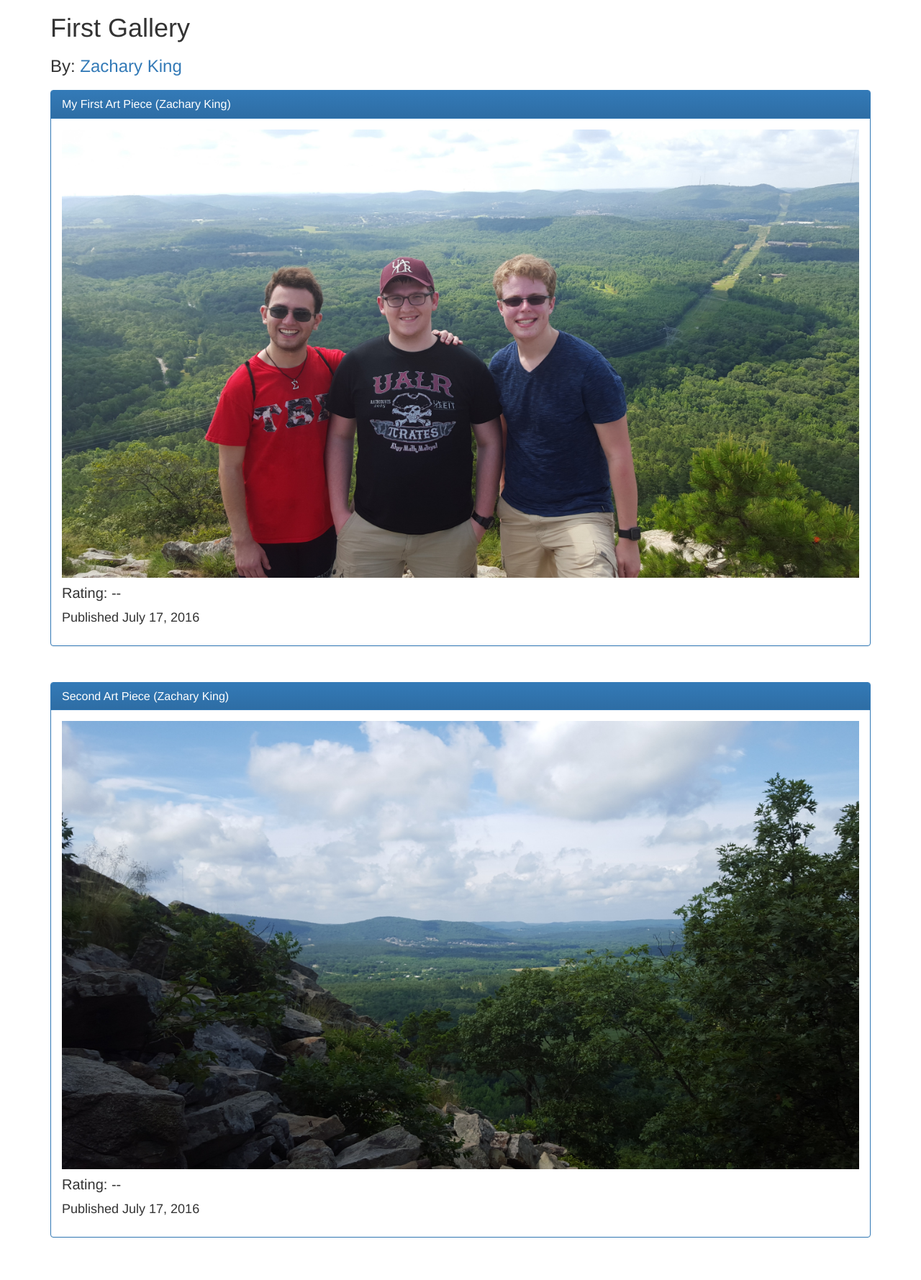
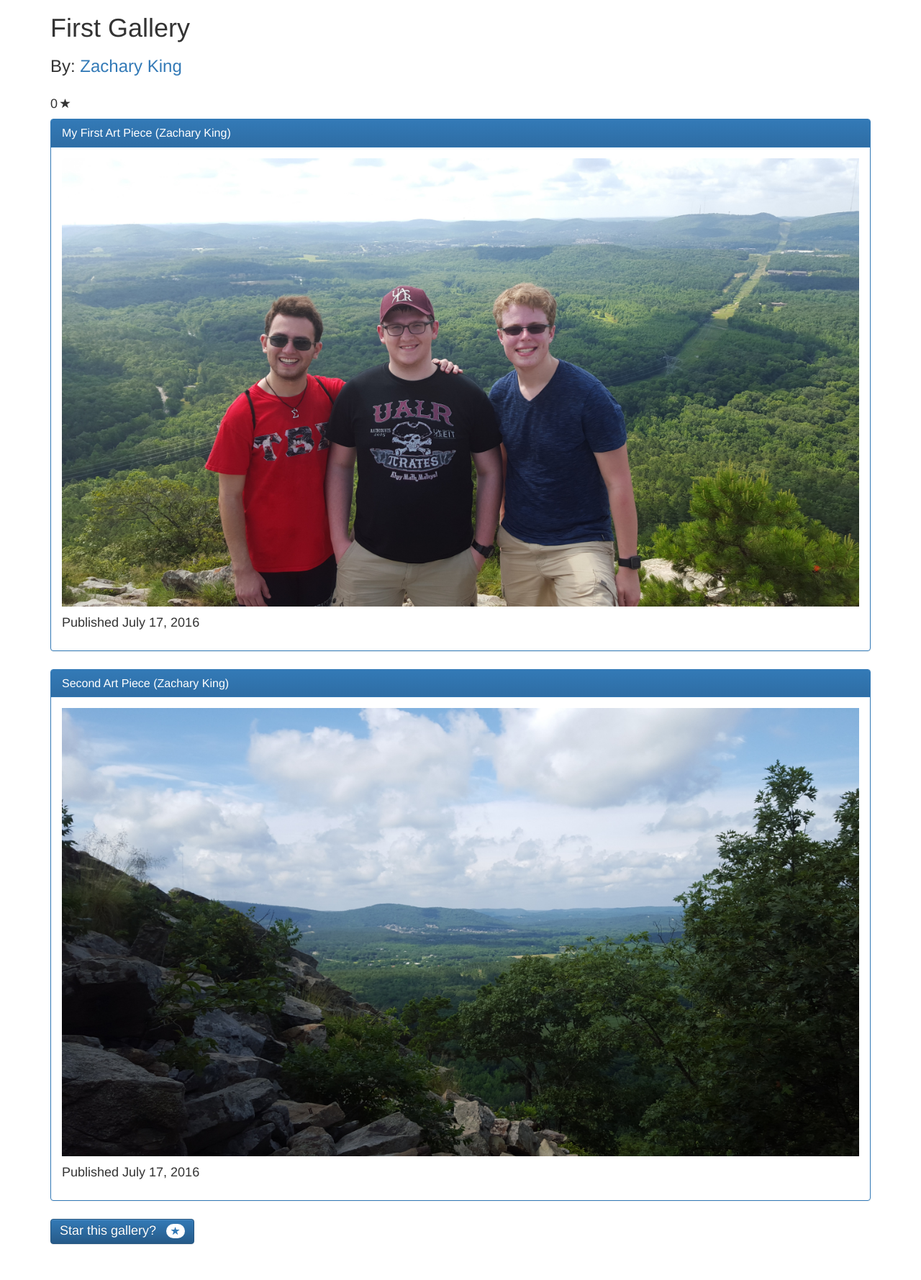
Before and after one commit to sgmoorthy/arts.io, a Django app: page /gallery/1/ in a window 1280 px wide. Shown: the part 51-1830 px from the top of the page at 72% size. Before the commit the page ends 1771 px from the top, so only its background shows below. Run offline with Django 3.2, Linux system fonts and the light colour scheme; data comes from the database, SQL or seed files in the repository; both versions use the stored data as it was before the commit; some libraries are stand-ins or nearby versions.

Commit message:
Switched to 'stars' system instead of 'rating'

```diff
--- a/gallery/showcase/admin.py
+++ b/gallery/showcase/admin.py
@@ -12,14 +12,14 @@ class ArtPieceInline(admin.TabularInline):
 class GalleryAdmin(admin.ModelAdmin):
     fieldsets = [
         ('Gallery Info', {'fields': ['name', 'artist', 'description', 'pub_date']}),
-        ('Gallery Rating', {'fields': ['rating', 'total_raters']})
+        ('Gallery Rating', {'fields': ['rating']})
     ]
     inlines = [ArtPieceInline]
     list_display = ('name', 'artist', 'rating')
     search_fields = ['name', 'artist', 'description']
 
     def get_readonly_fields(self, request, obj=None):
-        return ['rating', 'total_raters']
+        return ['rating']
 
 
 class ArtPieceAdmin(admin.ModelAdmin):
--- a/gallery/showcase/models.py
+++ b/gallery/showcase/models.py
@@ -12,8 +12,7 @@ class Gallery(models.Model):
     artist = models.CharField(max_length=100, default='')
     pub_date = models.DateField('date published', default=timezone.now)
     description = models.TextField(max_length=1000, default='')
-    rating = models.FloatField(default=0.0)
-    total_raters = models.IntegerField(default=0)
+    rating = models.IntegerField(default=0.0)
 
     def __str__(self):
         return self.name
--- a/gallery/showcase/static/showcase/style.css
+++ b/gallery/showcase/static/showcase/style.css
@@ -26,20 +26,21 @@
 }
 
 .gallery-item {
-  margin-bottom: 50px;
+  margin-bottom: 25px;
 }
 
 .gallery-rating {
   padding-top: 10px;
   vertical-align: middle;
-}
-
-.gallery-rating .badge {
-  margin-bottom: 6px;
+  padding-bottom: 10px;
 }
 
 .gallery-rating h4 {
   text-align: left;
+  display: inline;
+}
+
+.rate-form h4 {
   display: inline;
 }
 
@@ -51,3 +52,7 @@
 .navbar-brand {
   font-size: 25px;
 }
+
+body {
+  padding-bottom: 50px;
+}
--- a/gallery/showcase/templates/showcase/gallery.html
+++ b/gallery/showcase/templates/showcase/gallery.html
@@ -5,6 +5,11 @@
   <div class="gallery">
     <h1>{{ gallery.name }}</h1>
     <h3>By: <a href="#">{{ gallery.artist }}</a></h3>
+    <!-- Rating -->
+    <div class="gallery-rating">
+        <h4>{{ gallery.rating }}</h4>
+        <span class="glyphicon glyphicon-star" aria-hidden="true"></span>
+    </div>
 
     {% if gallery.description %}
       <div class="well">
@@ -24,23 +29,20 @@
           <a href="{% url 'showcase:art' image.id %}">
             <img src="{{ image.image.url }}" alt="{{ image.title }}" class="img-responsive"/>
           </a>
+          <p class="pub-date">Published {{ image.pub_date }}</p>
+        </div> <!-- panel body for gallery image -->
+      </div> <!-- panel for gallery item -->
+    {% endfor %}
 
-          <!-- Rating -->
-          <div class="gallery-rating">
-              {% if gallery.rating %}
-                <h4>Rating:</h4> <span class="badge">
-                  {% for i in stars_range %}
-                    <span class="glyphicon glyphicon-star" aria-hidden="true"></span>
-                  {% endfor %}
-              {% else %}
-                <h4>Rating: --</h4>
-              {% endif %}
-            </span>
-          </div>
-          <p class="pub-date">Published {{ image.pub_date }}</p>
-        </div>
-      </div>
-    {% endfor %}
-  </div>
+    <!-- form button to rate the gallery -->
+    <form class="rate-form">
+      <button type="button" class="btn btn-primary">
+        <h4>Star this gallery?&nbsp;&nbsp;</h4>
+        <span class="badge">
+          <span class="glyphicon glyphicon-star" aria-hidden="true"></span>
+        </span>
+      </button>
+    </form>
+  </div> <!-- gallery -->
 
 {% endblock content %}
```
Also changed, not shown: gallery/db.sqlite3, gallery/showcase/migrations/0009_auto_20160720_1555.py (added).
